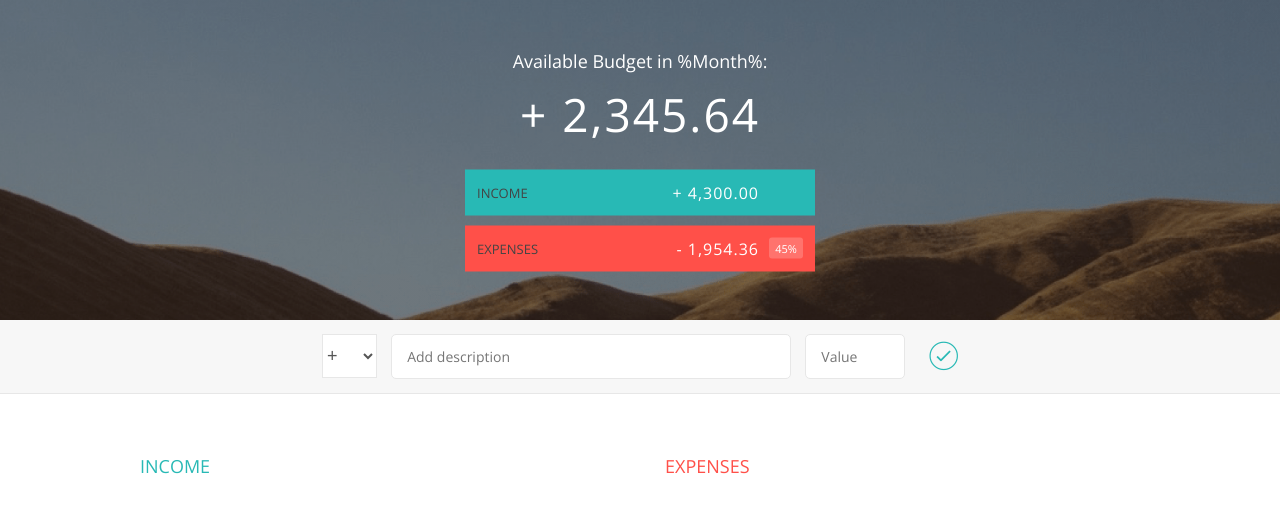
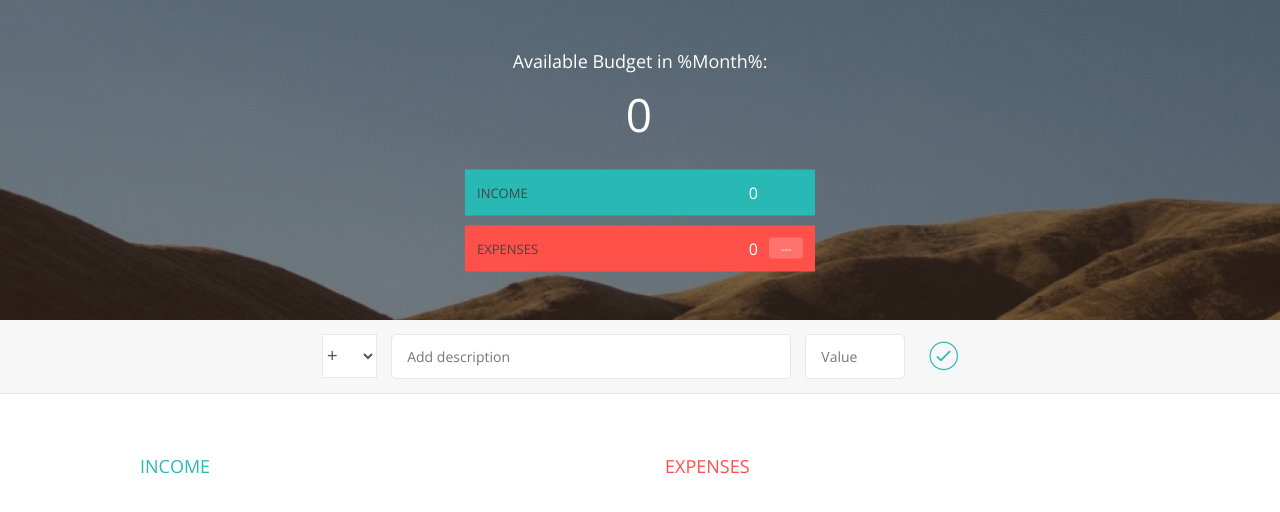
Before and after one commit to wallandall/budget_app, a plain HTML site: page index.html in a window 1280 px wide. Drawn offline with nearby package versions, Linux system fonts and the light colour scheme.

Commit message:
Addded functionality to display budget

```diff
--- a/app.js
+++ b/app.js
@@ -87,7 +87,11 @@ var UIController = (function(){
     inputValue: '.add__value',
     inputButton: '.add__btn',
     incomeContainer: '.income__list',
-    expensesContainer: '.expenses__list'
+    expensesContainer: '.expenses__list',
+    budgetLable: '.budget__value',
+    incomeLable: '.budget__income--value',
+    expenseLable: '.budget__expenses--value',
+    percentageLabel: '.budget__expenses--percentage'
   };
 
   return{
@@ -126,6 +130,18 @@ var UIController = (function(){
       });
       fieldsArray[0].focus();
     },
+    displayBudget: function(obj){
+      document.querySelector(DOMstrings.budgetLable).textContent = obj.budget;
+      document.querySelector(DOMstrings.incomeLable).textContent = obj.totalInc;
+      document.querySelector(DOMstrings.expenseLable).textContent = obj.totalExp;
+
+      if(obj.percentage > 0){
+        document.querySelector(DOMstrings.percentageLabel).textContent = obj.percentage + " %";
+      } else{
+        document.querySelector(DOMstrings.percentageLabel).textContent = '---';
+      }
+
+    },
     getDOMstrings: function(){
       return DOMstrings;
     }
@@ -147,7 +163,7 @@ var controller = (function(budgetCtrl, UICtrl){
   var updateBudget = function(){
     budgetCtrl.calculateBudget();
     var budget = budgetCtrl.getBudget();
-    console.log(budget);
+    UICtrl.displayBudget(budget);
   };
 
   var ctrlAddItem = function(){
@@ -166,8 +182,14 @@ var controller = (function(budgetCtrl, UICtrl){
 
   return{
     init: function(){
-      console.log('Application has started');
+      UICtrl.displayBudget({
+        budget: 0,
+        totalInc: 0,
+        totalExp: 0,
+        percentage: -1
+      });
       setupEventListeners();
+
     }
   }
 
--- a/index.html
+++ b/index.html
@@ -15,12 +15,12 @@
                     Available Budget in <span class="budget__title--month">%Month%</span>:
                 </div>
 
-                <div class="budget__value">+ 2,345.64</div>
+                <div class="budget__value">0</div>
 
                 <div class="budget__income clearfix">
                     <div class="budget__income--text">Income</div>
                     <div class="right">
-                        <div class="budget__income--value">+ 4,300.00</div>
+                        <div class="budget__income--value">0</div>
                         <div class="budget__income--percentage">&nbsp;</div>
                     </div>
                 </div>
@@ -28,8 +28,8 @@
                 <div class="budget__expenses clearfix">
                     <div class="budget__expenses--text">Expenses</div>
                     <div class="right clearfix">
-                        <div class="budget__expenses--value">- 1,954.36</div>
-                        <div class="budget__expenses--percentage">45%</div>
+                        <div class="budget__expenses--value">0</div>
+                        <div class="budget__expenses--percentage">0</div>
                     </div>
                 </div>
             </div>
```
